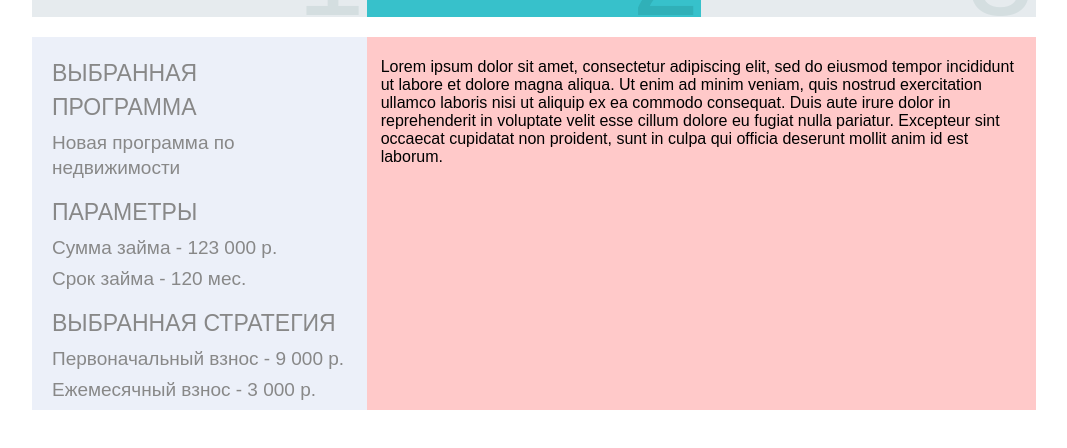
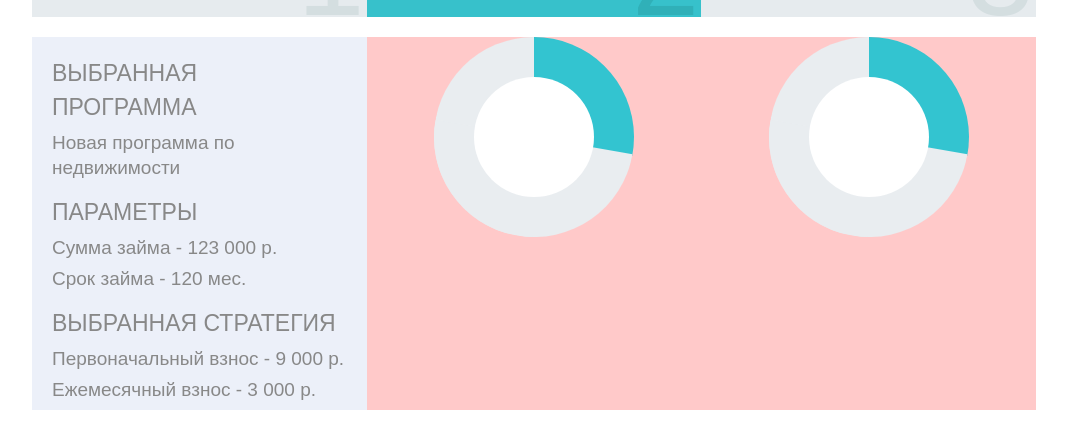
Before and after one commit to topus009/credit, a React app: page / in a window 1280 px wide. Shown: the part 88-536 px from the top of the page, without its empty margins (106-1173 px from the left). Built offline with nearby package versions, Linux system fonts and the light colour scheme.

Commit message:
04 - before pie fix

```diff
--- a/src/components/Content/Content2.js
+++ b/src/components/Content/Content2.js
@@ -1,11 +1,11 @@
 import React from 'react';
+import Pie from '../Pie';
 
 const Content2 = () => {
   return (
     <div className='content_2'>
-      <div>
-        Lorem ipsum dolor sit amet, consectetur adipiscing elit, sed do eiusmod tempor incididunt ut labore et dolore magna aliqua. Ut enim ad minim veniam, quis nostrud exercitation ullamco laboris nisi ut aliquip ex ea commodo consequat. Duis aute irure dolor in reprehenderit in voluptate velit esse cillum dolore eu fugiat nulla pariatur. Excepteur sint occaecat cupidatat non proident, sunt in culpa qui officia deserunt mollit anim id est laborum.
-      </div>
+      <Pie />
+      <Pie />
     </div>
   )
 };
--- /dev/null
+++ b/src/components/Pie.js
@@ -0,0 +1,13 @@
+import React from 'react';
+
+const Pie = () => {
+  return (
+    <div className='pie_block'>
+      <div className='pie' data-start='0' data-value='100'></div>
+      <div className='pie big' data-start='100' data-value='260'></div>
+      <div className='overflow'></div>
+    </div>
+  )
+};
+
+export default Pie;
--- a/src/styles/app.css
+++ b/src/styles/app.css
@@ -6,3 +6,4 @@
 /* ========================= ETS ========================= */
 @import './btn.css';
 @import './input.css';
+@import './pie.css';
--- a/src/styles/content.css
+++ b/src/styles/content.css
@@ -1,9 +1,9 @@
 .content {
   background: #FFC9C9;
-  padding: 21px 14px;
 }
 
 .content .content_1 {
+  margin: 21px 14px;
   font-size: 15px;
   line-height: 19px;
 }
@@ -11,3 +11,8 @@
 .content .content_1 div:first-child {
   margin-bottom: 19px;
 }
+
+.content .content_2 {
+  display: flex;
+  justify-content: space-around;
+}
--- /dev/null
+++ b/src/styles/pie.css
@@ -0,0 +1,70 @@
+.pie_block {
+  width: 200px;
+  height: 200px;
+  position: relative;
+}
+
+.pie {
+  position:absolute;
+  width:100px;
+  height:200px;
+  overflow:hidden;
+  right:0;
+  transform-origin:left center;
+}
+.pie.big {
+  width:200px;
+  height:200px;
+  right:0;
+  transform-origin:center center;
+}
+.overflow {
+  position:absolute;
+  width:120px;
+  height:120px;
+  right: calc(50% - 60px);
+  top: calc(50% - 60px);
+  border-radius: 50%;
+  background-color: white;
+}
+
+.pie:BEFORE {
+  content:'';
+  position:absolute;
+  width:100px;
+  height:200px;
+  left:-100px;
+  border-radius:100px 0 0 100px;
+  transform-origin:right center;
+}
+.pie.big:BEFORE {
+  left:0px;
+}
+.pie.big:AFTER {
+  content:'';
+  position:absolute;
+  width:100px;
+  height:200px;
+  left:100px;
+  border-radius:0 100px 100px 0;
+}
+.pie:nth-of-type(1):BEFORE,
+.pie:nth-of-type(1):AFTER {
+  background-color:#33C4D0;
+}
+.pie::AFTER,
+.pie::BEFORE {
+  background-color:#E9EDF0;
+}
+.pie[data-start='0'] {
+  transform:rotate(0deg);
+}
+.pie[data-start='100'] {
+  transform:rotate(100deg);
+}
+.pie[data-value='100']:BEFORE {
+  transform:rotate(101deg);
+}
+.pie[data-value='260']:BEFORE {
+  transform:rotate(260deg);
+}
```
